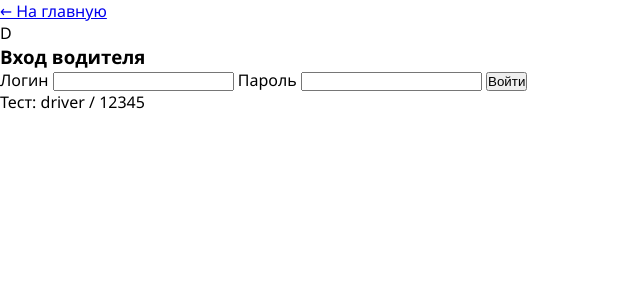
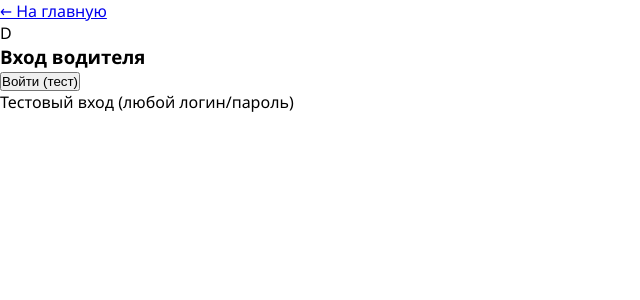
Before and after one commit to natuto228/Gin-Taxi-fin, a FastAPI app: page /login in a window 1280 px wide. Shown: the top 300 px of the page, without its empty margins (0-640 px from the left). Run offline with FastAPI, Linux system fonts and the light colour scheme; some libraries are stand-ins or nearby versions; some web fonts are replaced.

Commit message:
Упрощённый вход водителя (тестовая кнопка)

```diff
--- a/templates/login.html
+++ b/templates/login.html
@@ -17,22 +17,20 @@
         <h3 class="login-title">Вход водителя</h3>
     </div>
 
-    <form id="driverLoginForm">
-        <label class="login-label">Логин</label>
-        <input type="text" id="driverLogin" class="login-input" required>
-
-        <label class="login-label">Пароль</label>
-        <input type="password" id="driverPassword" class="login-input" required>
-
-        <button type="submit" class="login-btn">Войти</button>
-    </form>
+    <!-- ПРОСТАЯ КНОПКА БЕЗ ФОРМЫ -->
+    <button id="driverTestLogin" class="login-btn">Войти (тест)</button>
 
     <div class="login-test-info">
-        <span>Тест: driver / 12345</span>
+        <span>Тестовый вход (любой логин/пароль)</span>
     </div>
 </div>
 
-<script src="/static/script.js"></script>
+<script>
+    document.getElementById('driverTestLogin').onclick = function() {
+        localStorage.setItem('driverLoggedIn', 'true');
+        window.location.href = '/driver-dashboard';
+    };
+</script>
 
 </body>
 </html>
```
